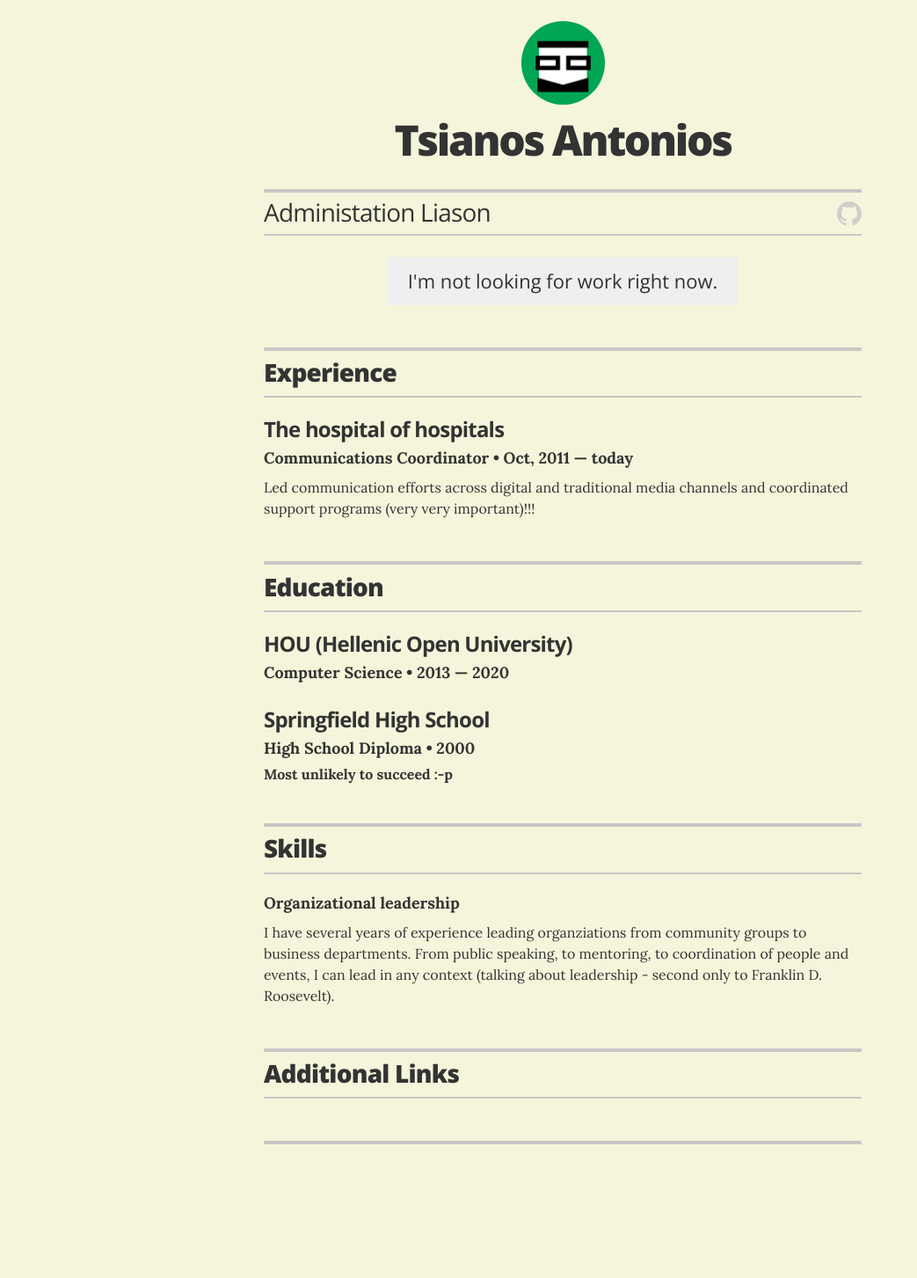
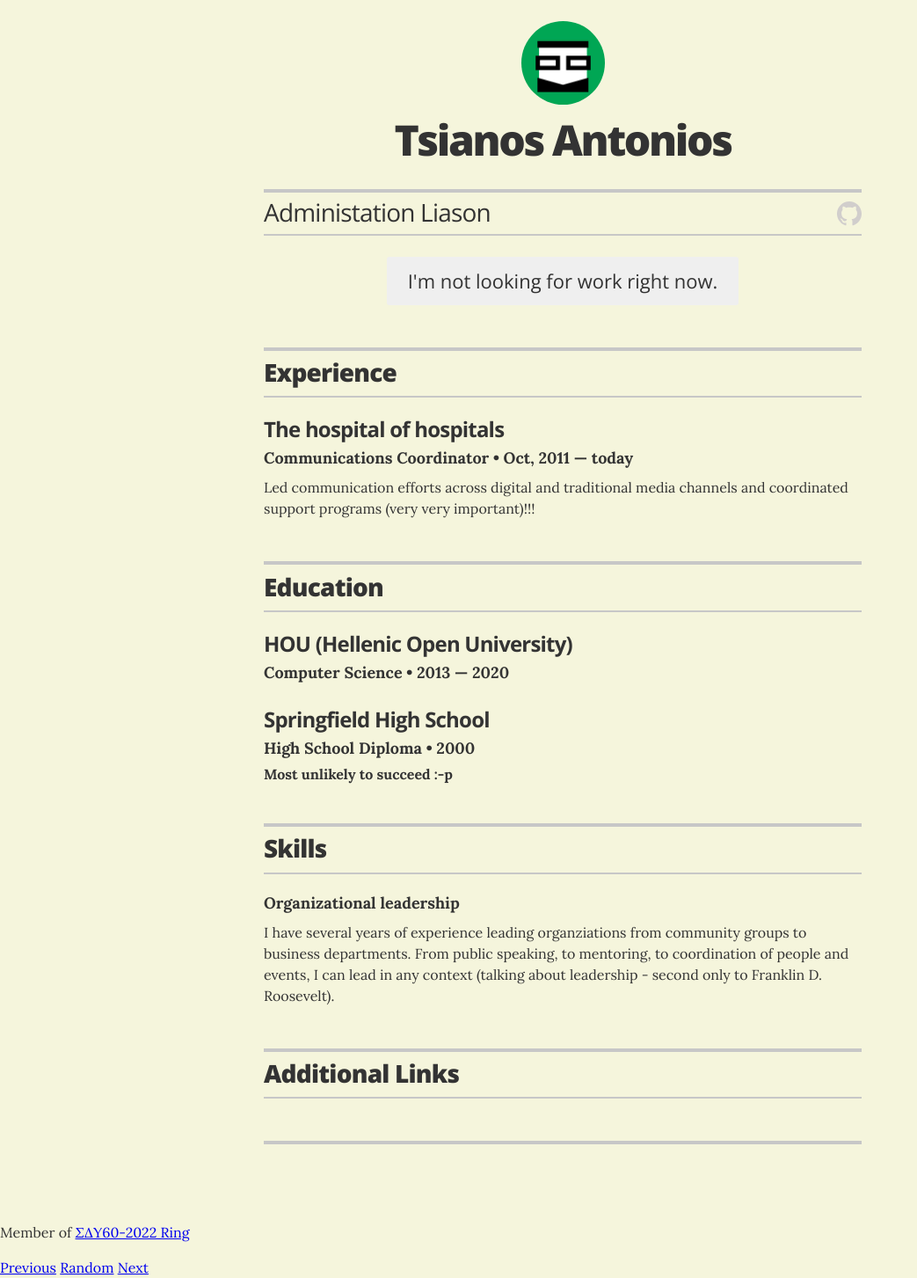
Before and after one commit to atsiano81/myCV, a Jekyll site: the page built from index.html, in a window 1280 px wide. Shown: the whole page at 88% size, without its empty margins (0-1043 px from the left). Built offline with Jekyll 4.4.1, drawn with Linux system fonts in a browser that asks for light colours; a script that is not in the unit is left out; before the commit the page ends 1373 px from its top, so only the background shows below that.

Commit message:
Update resume.html

```diff
--- a/_layouts/resume.html
+++ b/_layouts/resume.html
@@ -237,7 +237,13 @@
       </footer>
 
     </div>
-
+  <webring-banner>
+          <p>Member of <a href="https://sdy60-2022.netlify.app/">ΣΔΥ60-2022 Ring</a></p>
+          <a href="https://sdy60-2022.netlify.app/prev">Previous</a>
+          <a href="https://sdy60-2022.netlify.app/random">Random</a>
+          <a href="https://sdy60-2022.netlify.app/next">Next</a>
+  </webring-banner>
+  <script async src="https://sdy60-2022.netlify.app/embed.js" charset="utf-8"></script>
   </body>
 
 </html>
```
